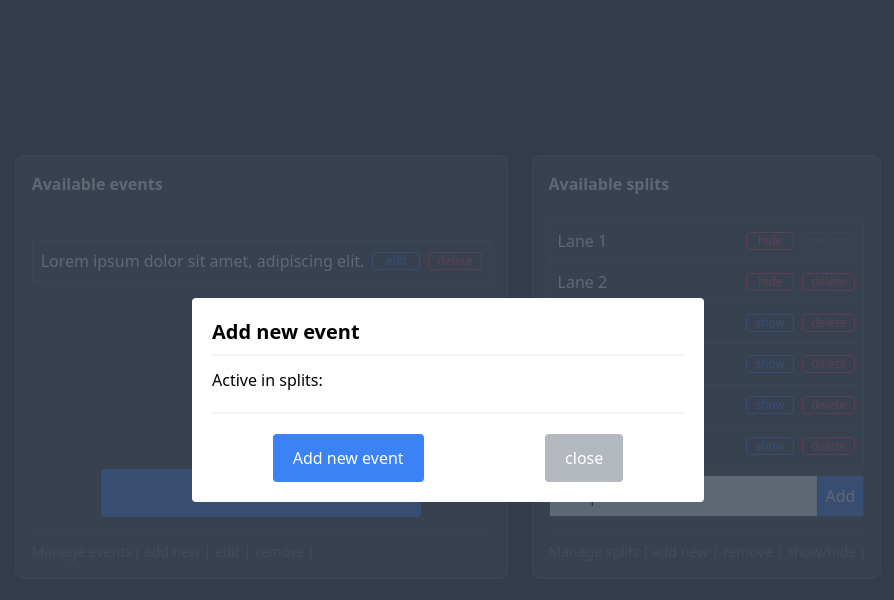
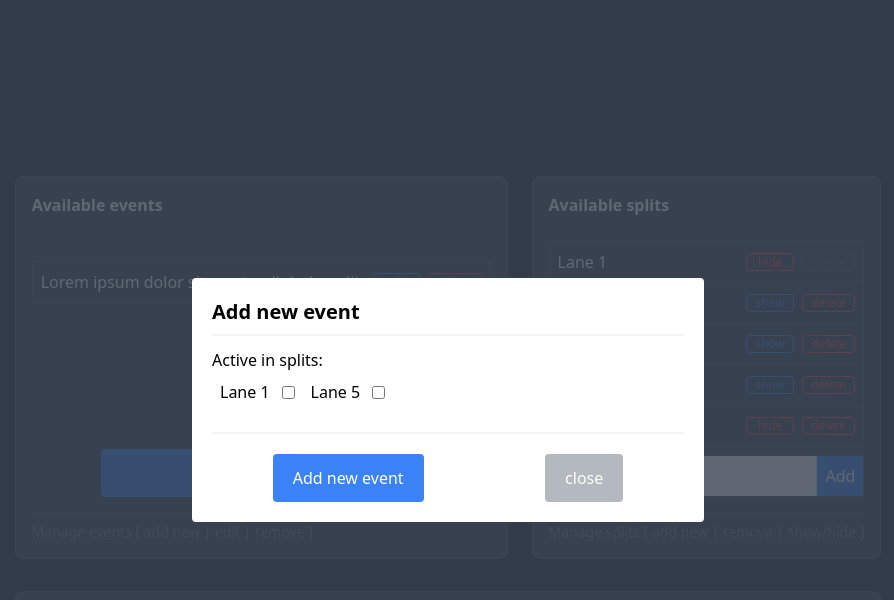
Before and after one commit to szekelygobe/vue-cal-setup, a Vue app: page / in a window 1280 px wide. Both pictures are taken after typing "Sample" into the empty fields and a click on the button "Add new event". Shown: the top 600 px of the page, without its empty margins (192-1086 px from the left). Built offline with nearby package versions, Linux system fonts and the light colour scheme; data requests are answered from the project's data file.

Commit message:
New event > visible splits rendering is working

```diff
--- a/db.json
+++ b/db.json
@@ -11,7 +11,7 @@
       "class": "lane_2",
       "label": "Lane 2",
       "deletable": true,
-      "hide": false,
+      "hide": true,
       "id": 5
     },
     {
@@ -32,15 +32,8 @@
       "class": "lane_5",
       "label": "Lane 5",
       "deletable": true,
-      "hide": true,
+      "hide": false,
       "id": 8
-    },
-    {
-      "class": "lane_6",
-      "label": "Lane 6",
-      "deletable": true,
-      "hide": true,
-      "id": 9
     }
   ],
   "events": [
--- a/src/App.vue
+++ b/src/App.vue
@@ -4,7 +4,7 @@
   import AddEvent from "@/components/events/AddEvent.vue"
   import Calendar from "@/components/calendar/Calendar.vue"
 
-  import {reactive, onMounted, ref} from "vue"
+  import {reactive, onMounted, ref, computed} from "vue"
   import { useSourceData } from "@/composables/useSourceData.js"
   import {useSlugify} from "@/composables/useSlugify.js"
 
@@ -13,12 +13,17 @@
 
   const splits = reactive({});
   const events = reactive({});
+  const visibleSplits = reactive ({});
 
   let showAddEvent = ref(false)
 
   onMounted(async () => {
     splits.value = await getData('splits');
     events.value = await getData('events');
+
+    visibleSplits.value = computed(()=>{
+      return splits.value.filter(v => v.hide == false);
+    });
   });
 
   async function deleteSplit(split){
@@ -73,11 +78,10 @@
     > </Calendar>
   </div>
 
-
   <AddEvent
       v-if="showAddEvent"
       :show="showAddEvent"
-      :slots="splits"
+      :splits="visibleSplits"
       @close="showAddEvent=false"
       @saveNewEvent="saveNewEvent"
   ></AddEvent>
--- a/src/components/events/AddEvent.vue
+++ b/src/components/events/AddEvent.vue
@@ -12,10 +12,6 @@
   let emit = defineEmits(['close', 'saveEvent'])
   let newEvent = ref(null);
 
-
-  const visibleSlots = computed((splits)=>{
-    return splits.filter(s => !s.hide);
-  })
 
 </script>
 
@@ -34,7 +30,7 @@
 
             <ul class="flex flex-wrap">
               <li
-                  v-for="split in splits"
+                  v-for="split in splits.value"
                   class=""
               >
                 <label class="p-2 flex justify-between items-center " >
```
